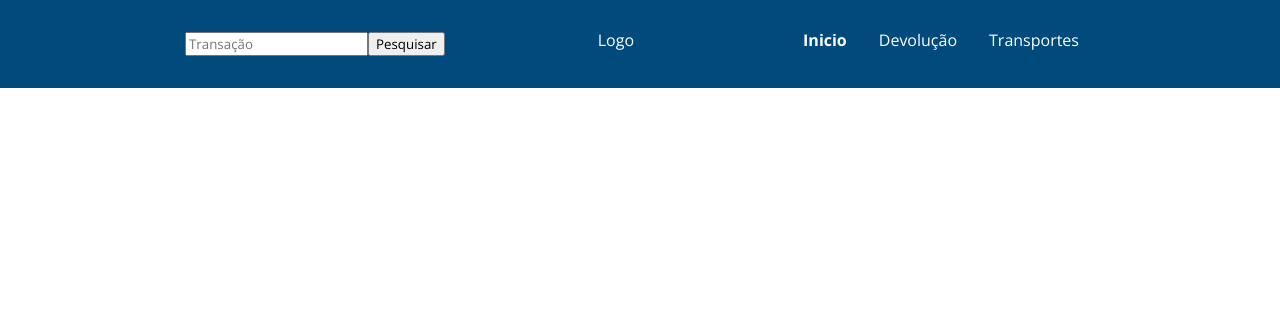
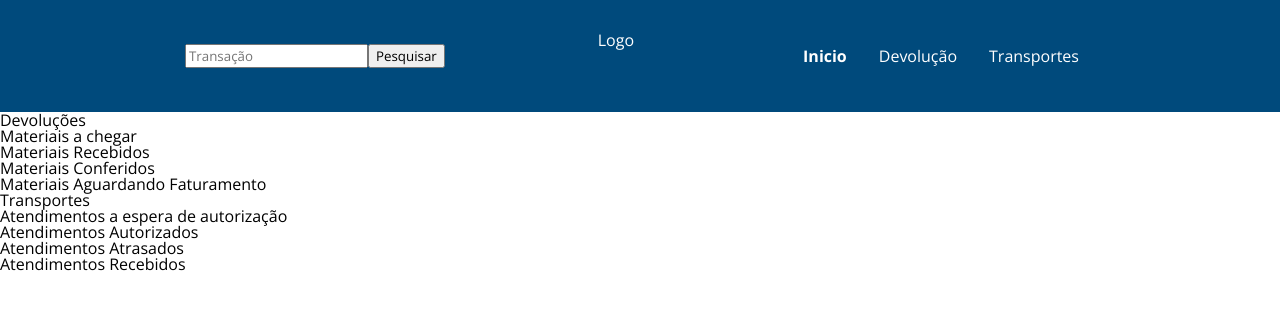
Before and after one commit to FabianoRaiser/devolucaoCiser, a React (Vite) app: page / in a window 1280 px wide. Shown: the top 310 px of the page. Built offline with nearby package versions, Linux system fonts and the light colour scheme.

Commit message:
:iphone: Responsividade do menu de navegação

```diff
--- a/index.html
+++ b/index.html
@@ -1,5 +1,5 @@
 <!doctype html>
-<html lang="en">
+<html lang="pt-BR">
   <head>
     <meta charset="UTF-8" />
     <link rel="icon" type="image/svg+xml" href="/vite.svg" />
--- a/package.json
+++ b/package.json
@@ -7,13 +7,15 @@
     "dev": "vite",
     "build": "vite build",
     "lint": "eslint . --ext js,jsx --report-unused-disable-directives --max-warnings 0",
-    "preview": "vite preview"
+    "preview": "vite preview",
+    "host": "vite --host"
   },
   "dependencies": {
     "@fortawesome/fontawesome-svg-core": "^6.4.2",
     "@fortawesome/free-regular-svg-icons": "^6.4.2",
     "@fortawesome/free-solid-svg-icons": "^6.4.2",
     "@fortawesome/react-fontawesome": "^0.2.0",
+    "hamburger-react": "^2.5.0",
     "localforage": "^1.10.0",
     "match-sorter": "^6.3.1",
     "react": "^18.2.0",
--- a/src/components/Cabecalho/BuscaTransacao/styles.jsx
+++ b/src/components/Cabecalho/BuscaTransacao/styles.jsx
@@ -1,5 +1,5 @@
 import styled from "styled-components"
 
 export const StyledBuscaTrasacao = styled.div`
-
+    align-self: center;
 `
--- /dev/null
+++ b/src/components/Cabecalho/Nav/NavLista/index.jsx
@@ -0,0 +1,18 @@
+import { NavLink } from "react-router-dom"
+import { StyledNavLista } from "./styles"
+
+export const NavLista = () => {
+  return (
+    <StyledNavLista>
+        <li>
+          <NavLink to="/">Inicio</NavLink>
+        </li>
+        <li>
+          <NavLink to="/devolucao">Devolução</NavLink>
+        </li>
+        <li>
+          <NavLink to="/transportes">Transportes</NavLink>
+        </li>
+      </StyledNavLista>
+  )
+}
--- /dev/null
+++ b/src/components/Cabecalho/Nav/NavLista/styles.jsx
@@ -0,0 +1,45 @@
+import { cor_azulEscuro } from "components/ui/variaveis";
+import styled from "styled-components";
+
+export const StyledNavLista = styled.ul`
+  display: flex;
+  flex-direction: column;
+  justify-content: space-between;
+
+  position: absolute;
+  top: 100%;
+  right: 0;
+
+  padding: 1em;
+
+  background-color: ${cor_azulEscuro};
+
+  li {
+    padding: 1em;
+    & :hover {
+      text-decoration: underline;
+      font-weight: 500;
+    }
+
+    a.active {
+      font-weight: 700;
+    }
+  }
+  > li:nth-last-child(n+2) {
+    padding-bottom: 1.25rem;
+    border-bottom: 1px solid white;
+  }
+
+  @media (min-width: 48rem) {
+    flex-direction: row;
+    position: inherit;
+
+    background-color: inherit;
+    padding: inherit;
+
+    > li:nth-last-child(n+2) {
+      border-bottom: none;
+      padding-bottom: inherit;
+    }
+  }
+`;
--- a/src/components/Cabecalho/Nav/index.jsx
+++ b/src/components/Cabecalho/Nav/index.jsx
@@ -1,20 +1,20 @@
-import { NavLink } from "react-router-dom";
-import { StyledNav } from "./styles";
+import { MenuDesktop, MenuMobile, StyledNav } from "./styles";
+import Hamburger from "hamburger-react";
+import { useState } from "react";
+import { NavLista } from "./NavLista";
 
 export const Nav = () => {
+  const [isOpen, setOpen] = useState(false);
+
   return (
     <StyledNav>
-      <ul>
-        <li>
-          <NavLink to="/">Inicio</NavLink>
-        </li>
-        <li>
-          <NavLink to="/devolucao">Devolução</NavLink>
-        </li>
-        <li>
-          <NavLink to="/transportes">Transportes</NavLink>
-        </li>
-      </ul>
+      <MenuMobile>
+        <Hamburger toggled={isOpen} toggle={setOpen} direction="left" />
+        {isOpen ? <NavLista /> : ""}
+      </MenuMobile>
+      <MenuDesktop>
+        <NavLista />
+      </MenuDesktop>
     </StyledNav>
   );
 };
--- a/src/components/Cabecalho/Nav/styles.jsx
+++ b/src/components/Cabecalho/Nav/styles.jsx
@@ -1,20 +1,20 @@
 import styled from "styled-components";
 
 export const StyledNav = styled.nav`
-  ul {
-    display: flex;
-    justify-content: space-between;
 
-    li {
-      padding: 0 1em;
-      & :hover {
-        text-decoration: underline;
-        font-weight: 500;
-      }
+`
 
-      a.active {
-        font-weight: 700;
-      }
+export const MenuMobile = styled.div`
+
+  @media (min-width: 64em) {
+    display: none;
+  }
+`
+
+export const MenuDesktop = styled.div`
+    display: none;
+
+    @media (min-width: 64em){
+      display: block;
     }
-  }
-`;
+`
--- a/src/components/Cabecalho/styles.jsx
+++ b/src/components/Cabecalho/styles.jsx
@@ -10,4 +10,6 @@ export const StyledCabecalho = styled.header`
     background-color: ${cor_azulClaro};
 
     color: white;
+
+    position: relative;
 `
--- a/src/components/ui/UI.jsx
+++ b/src/components/ui/UI.jsx
@@ -10,3 +10,7 @@ export const Botao = styled.button`
 
     border-radius: 0.5rem;
 `
+
+export const Container = styled.section`
+
+`
--- /dev/null
+++ b/src/routes/Home.jsx
@@ -0,0 +1,22 @@
+import { Container } from "components/ui/UI";
+
+export const Home = () => {
+  return (
+    <main>
+      <Container>
+        <h2>Devoluções</h2>
+        <p>Materiais a chegar</p>
+        <p>Materiais Recebidos</p>
+        <p>Materiais Conferidos</p>
+        <p>Materiais Aguardando Faturamento</p>
+      </Container>
+      <Container>
+        <h2>Transportes</h2>
+        <p>Atendimentos a espera de autorização</p>
+        <p>Atendimentos Autorizados</p>
+        <p>Atendimentos Atrasados</p>
+        <p>Atendimentos Recebidos</p>
+      </Container>
+    </main>
+  );
+};
```
Also changed, not shown: src/main.jsx (+19 -16 lines), 1 other file (tests, documents, lock files or other folders).
